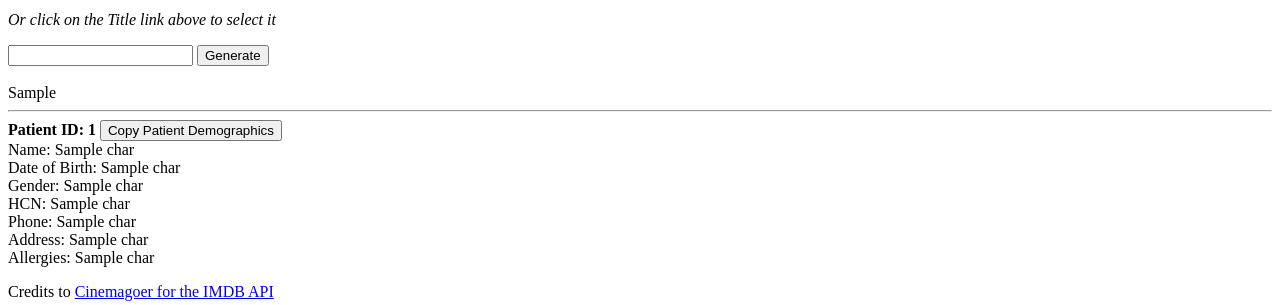
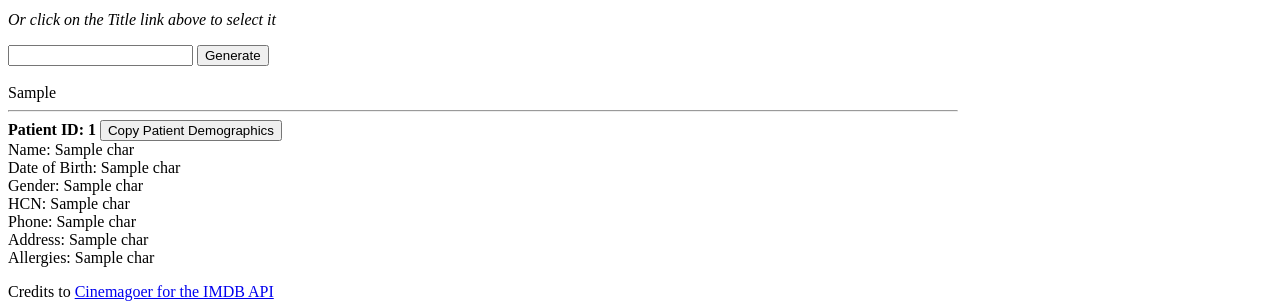
Before and after one commit to edmondchiu92/patient-table-generator, a Flask app: template templates/home.html in a window 1280 px wide. Shown: the part 288-593 px from the top of the page. Run offline with Flask 2, Linux system fonts and the light colour scheme; the template is opened without the code that fills it: most values are stand-ins (such as "Sample title", 1, 10 or a date in 2020).

Commit message:
reduce length of horizontal rule to match full width of patient table

```diff
--- a/static/styles.css
+++ b/static/styles.css
@@ -13,3 +13,10 @@ background-color: honeydew;
 .container{
 background:lightblue;
 }
+
+hr{
+width: 75%;
+text-align: left;
+margin-left:0;
+
+}
```
